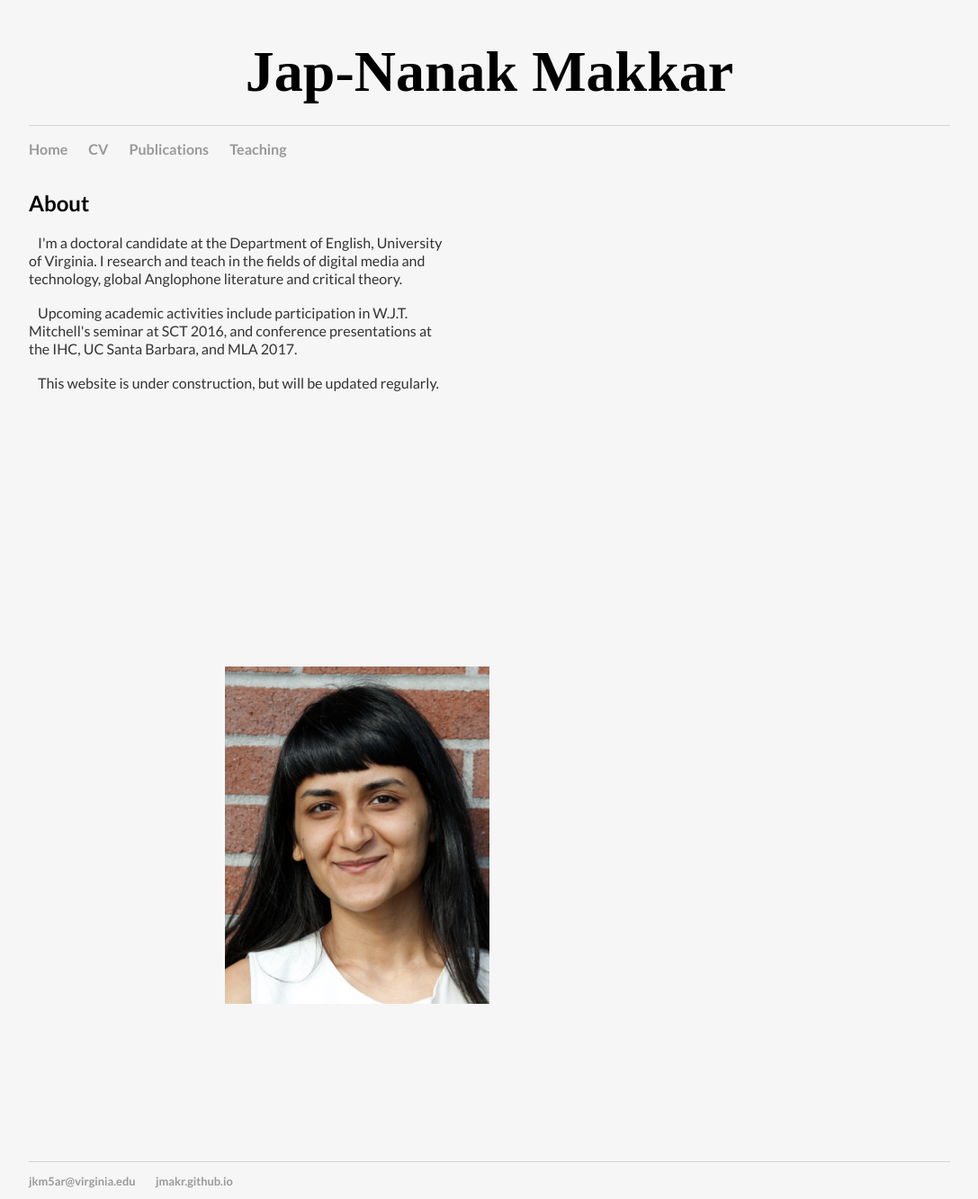
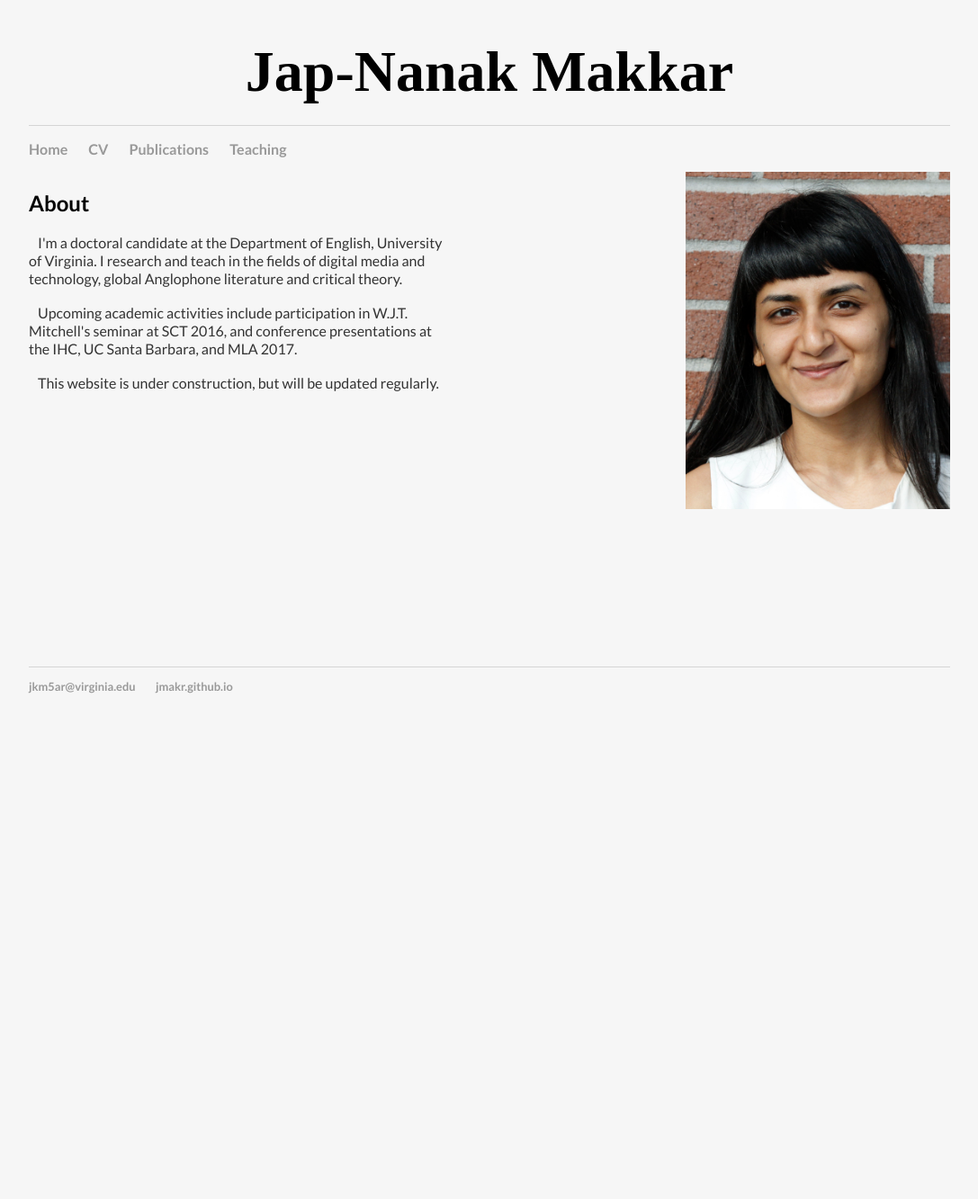
Before and after one commit to jmakr/jmakr.github.io, a Jekyll site: the page built from index.html, in a window 1280 px wide. Shown: the whole page at 90% size, without its empty margins (96-1183 px from the left). Built offline with Jekyll 4.4.1, drawn with Linux system fonts in a browser that asks for light colours; after the commit the page ends 900 px from its top, so only the background shows below that.

Commit message:
Update main.css

```diff
--- a/css/main.css
+++ b/css/main.css
@@ -64,14 +64,10 @@
 
 }
 
-.image {
+.imagebox {
     float:left;
     width: 50%;
     height: 550px;
-    padding-right: 80px;
-
-
-
 }
 
 footer {
```
